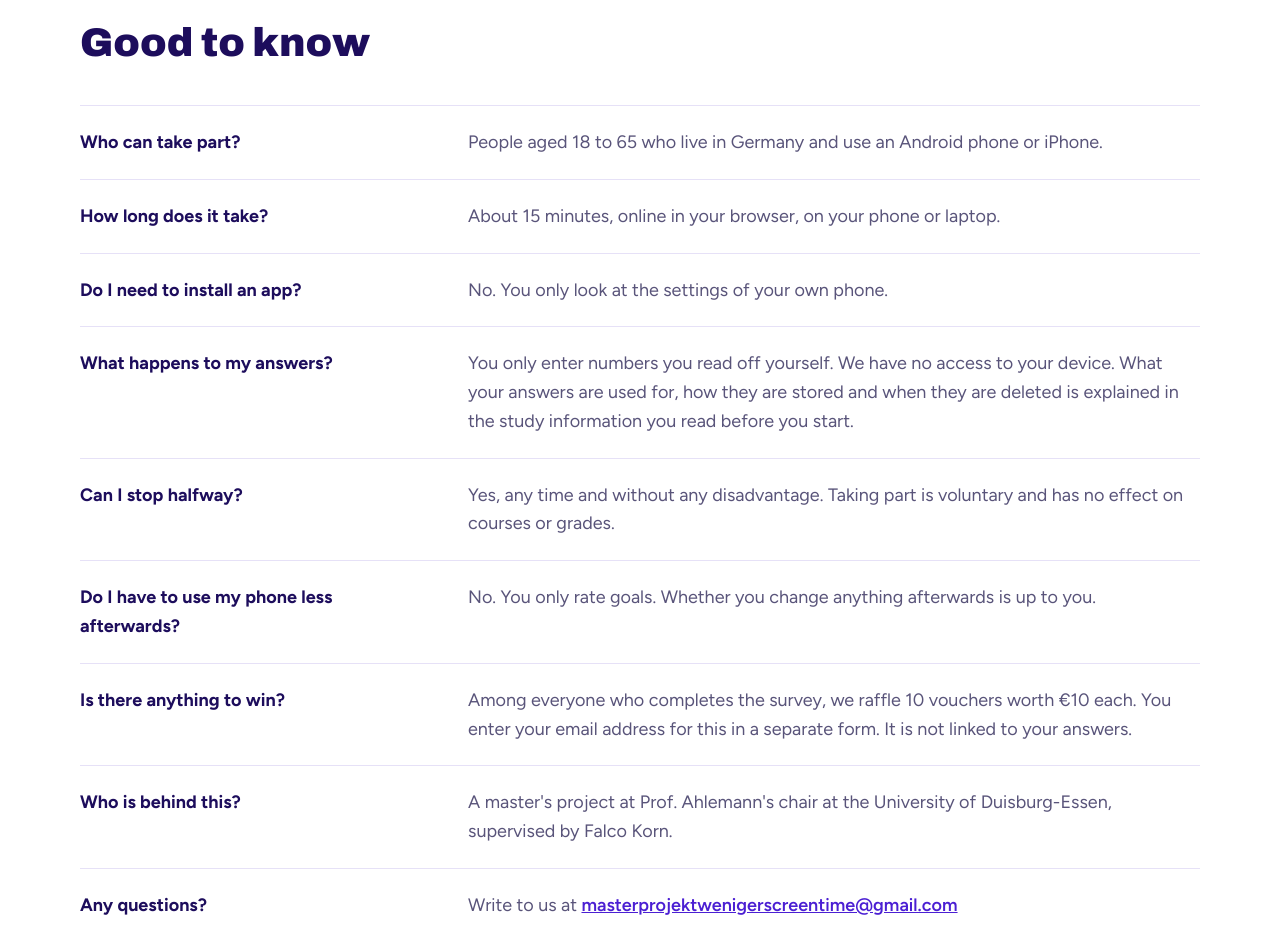
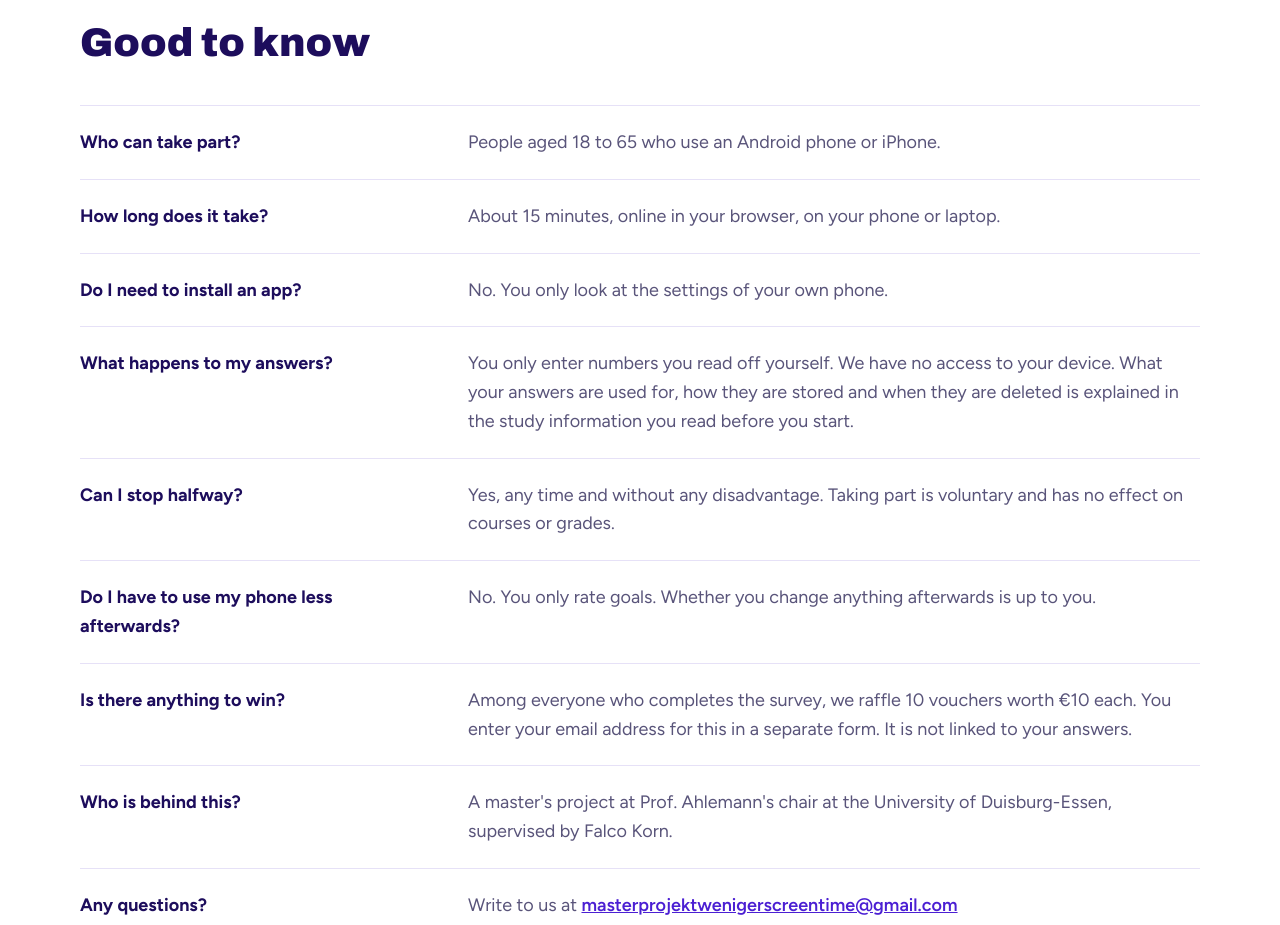
Before and after one commit to emrkvkpnr/WenigerScreenTimeFlyer, a plain HTML site: page index.html in a window 1280 px wide. Shown: the part 3900-4825 px from the top of the page. Drawn offline with Linux system fonts and the light colour scheme.

Commit message:
Teilnahme nicht mehr auf Wohnsitz Deutschland beschränkt (DE, EN, ES)
Co-Authored-By: Claude Opus 5.5 <noreply@anthropic.com>
Claude-Session: https://claude.ai/code/session_0129M4mV7gqSwQfGvozxMLnz

```diff
--- a/index.html
+++ b/index.html
@@ -614,7 +614,7 @@ const I18N = {
     "where.android": "Einstellungen › Digital Wellbeing (je nach Hersteller auch „Digitales Wohlbefinden“)",
     "where.note": "Du musst nichts installieren und keinen Screenshot hochladen.",
     "faq.h": "Gut zu wissen",
-    "q.who": "Wer kann mitmachen?", "a.who": "Personen von {ageMin} bis {ageMax} Jahren mit Wohnsitz in Deutschland und einem Android-Smartphone oder iPhone.",
+    "q.who": "Wer kann mitmachen?", "a.who": "Personen von {ageMin} bis {ageMax} Jahren mit einem Android-Smartphone oder iPhone.",
     "q.time": "Wie lange dauert es?", "a.time": "Etwa {max} Minuten, online im Browser, am Handy oder am Laptop.",
     "q.app": "Muss ich eine App installieren?", "a.app": "Nein. Du schaust nur in die Einstellungen deines eigenen Handys.",
     "q.data": "Was passiert mit meinen Angaben?", "a.data": "Du gibst nur Werte ein, die du selbst abliest. Wir haben keinen Zugriff auf dein Gerät. Wofür deine Angaben genutzt, wie sie gespeichert und wann sie gelöscht werden, steht in der Studieninformation, die du vor dem Start liest.", "a.dataLink": "Studieninformation vorab lesen",
@@ -669,7 +669,7 @@ const I18N = {
     "where.android": "Settings › Digital Wellbeing (the name depends on the manufacturer)",
     "where.note": "You don't need to install anything or upload a screenshot.",
     "faq.h": "Good to know",
-    "q.who": "Who can take part?", "a.who": "People aged {ageMin} to {ageMax} who live in Germany and use an Android phone or iPhone.",
+    "q.who": "Who can take part?", "a.who": "People aged {ageMin} to {ageMax} who use an Android phone or iPhone.",
     "q.time": "How long does it take?", "a.time": "About {max} minutes, online in your browser, on your phone or laptop.",
     "q.app": "Do I need to install an app?", "a.app": "No. You only look at the settings of your own phone.",
     "q.data": "What happens to my answers?", "a.data": "You only enter numbers you read off yourself. We have no access to your device. What your answers are used for, how they are stored and when they are deleted is explained in the study information you read before you start.", "a.dataLink": "Read the study information first",
@@ -724,7 +724,7 @@ const I18N = {
     "where.android": "Ajustes › Bienestar digital (el nombre depende del fabricante)",
     "where.note": "No tienes que instalar nada ni subir capturas de pantalla.",
     "faq.h": "Lo que conviene saber",
-    "q.who": "¿Quién puede participar?", "a.who": "Personas de {ageMin} a {ageMax} años que vivan en Alemania y usen un móvil Android o un iPhone.",
+    "q.who": "¿Quién puede participar?", "a.who": "Personas de {ageMin} a {ageMax} años que usen un móvil Android o un iPhone.",
     "q.time": "¿Cuánto dura?", "a.time": "Unos {max} minutos, en línea en el navegador, desde el móvil o el portátil.",
     "q.app": "¿Tengo que instalar una app?", "a.app": "No. Solo miras los ajustes de tu propio móvil.",
     "q.data": "¿Qué pasa con mis datos?", "a.data": "Solo introduces valores que tú mismo consultas. No tenemos acceso a tu dispositivo. Para qué se usan tus datos, cómo se guardan y cuándo se borran lo explica la información del estudio, que lees antes de empezar.", "a.dataLink": "Leer antes la información del estudio",
```
